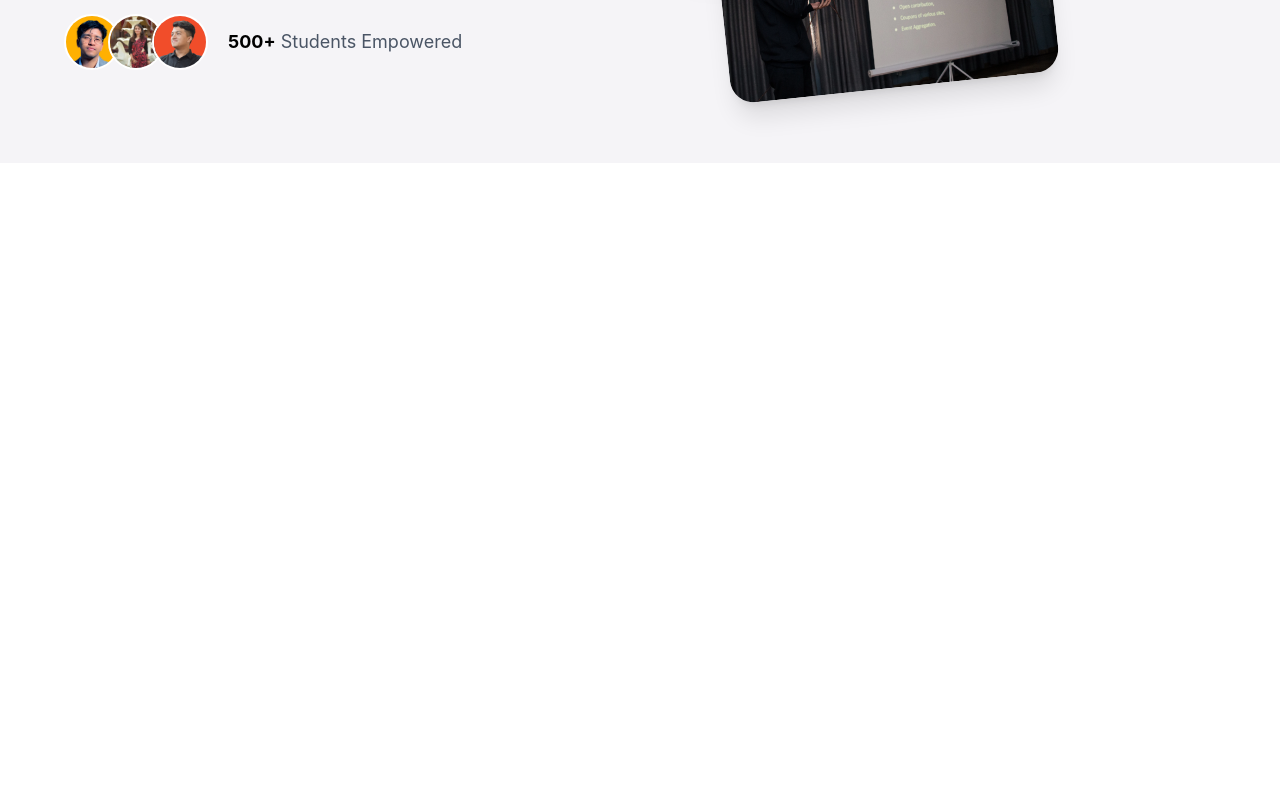
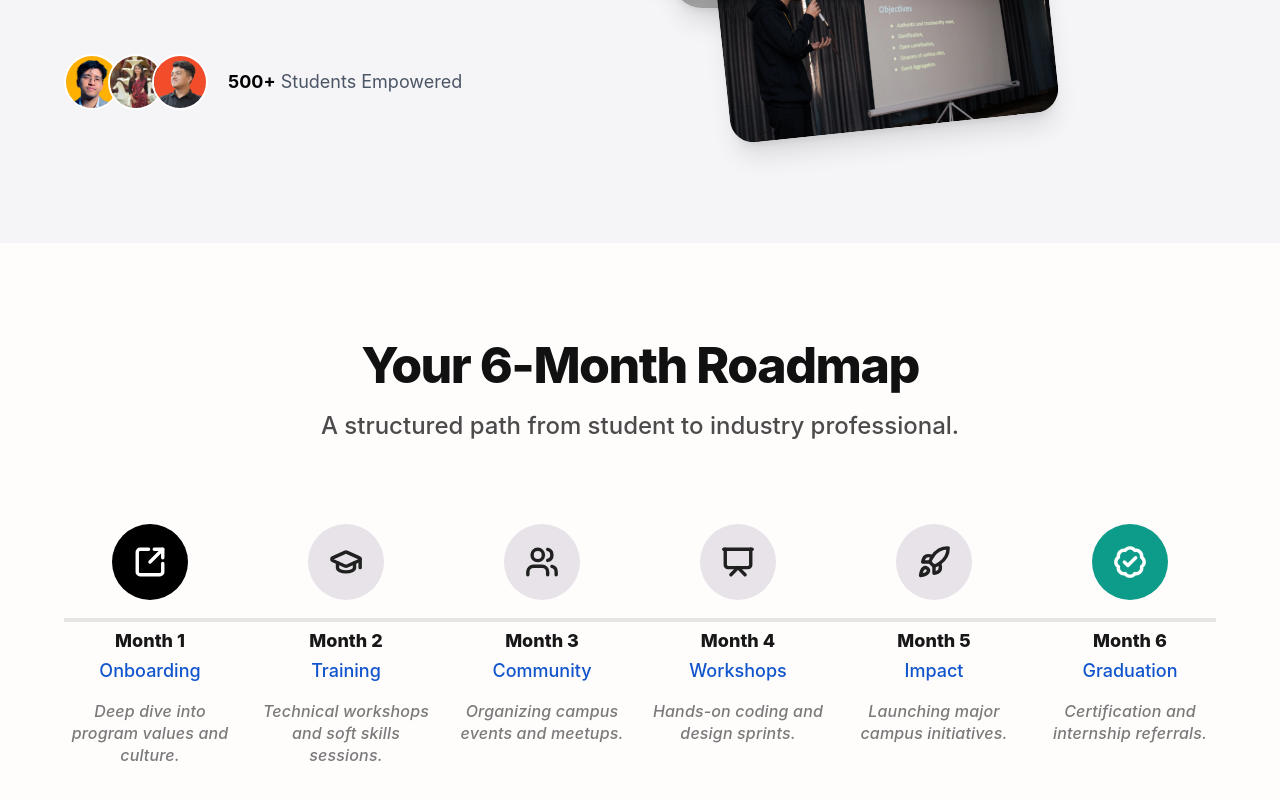
Before and after one commit to sthaarekh/lspp-website, a React (Vite) app: page / in a window 1280 px wide. Shown: the part 768-1568 px from the top of the page. Before the commit the page ends 931 px from the top, so only its background shows below. Built offline with nearby package versions, Linux system fonts and the light colour scheme; grey boxes are pictures that could not be loaded.

Commit message:
Roadmap completed

```diff
--- a/src/App.tsx
+++ b/src/App.tsx
@@ -1,12 +1,14 @@
 import React from "react";
 import Navbar from "./layouts/Navbar";
 import Hero from "./layouts/Hero";
+import Roadmap from "./layouts/Roadmap";
 
 const App = () => {
   return (
     <div className="flex flex-col bg-[#F5F4F7] min-h-screen">
       <Navbar />
       <Hero />
+      <Roadmap/>
     </div>
   );
 };
--- /dev/null
+++ b/src/data/data.ts
@@ -0,0 +1,49 @@
+import {
+  SquareArrowOutUpRight,
+  GraduationCap,
+  Users,
+  Presentation,
+  Rocket,
+  BadgeCheck,
+} from "lucide-react";
+
+export const roadmapData = [
+  {
+    month: "Month 1",
+    title: "Onboarding",
+    description: "Deep dive into program values and culture.",
+    icon: SquareArrowOutUpRight,
+    active: true,
+  },
+  {
+    month: "Month 2",
+    title: "Training",
+    description: "Technical workshops and soft skills sessions.",
+    icon: GraduationCap,
+  },
+  {
+    month: "Month 3",
+    title: "Community",
+    description: "Organizing campus events and meetups.",
+    icon: Users,
+  },
+  {
+    month: "Month 4",
+    title: "Workshops",
+    description: "Hands-on coding and design sprints.",
+    icon: Presentation,
+  },
+  {
+    month: "Month 5",
+    title: "Impact",
+    description: "Launching major campus initiatives.",
+    icon: Rocket,
+  },
+  {
+    month: "Month 6",
+    title: "Graduation",
+    description: "Certification and internship referrals.",
+    icon: BadgeCheck,
+    completed: true,
+  },
+];
--- a/src/layouts/Hero.tsx
+++ b/src/layouts/Hero.tsx
@@ -14,7 +14,7 @@ import person3 from '../assets/person3.png';
 const Hero = () => {
   return (
     <section className="bg-[#F5F4F7] min-h-screen">
-      <div className="max-w-7xl mx-auto px-8 lg:px-16">
+      <div className="max-w-7xl mx-auto px-8 lg:px-16 py-10">
 
         <div className="grid lg:grid-cols-2 items-center min-h-[850px] gap-16">
 
--- a/src/layouts/Navbar.tsx
+++ b/src/layouts/Navbar.tsx
@@ -12,7 +12,7 @@ const Navbar = ({
   ctaText = "Apply Now",
 }) => {
   return (
-    <header className="w-full border-b border-gray-200 bg-[#f0eeee] ">
+    <header className="w-full border-b border-gray-200 bg-[#fffcfc] ">
       <div className="mx-auto flex h-[80px] items-center justify-between max-w-7xl mx-auto px-8 lg:px-16">
 
         <div className="flex items-center">
--- /dev/null
+++ b/src/layouts/Roadmap.tsx
@@ -0,0 +1,67 @@
+import React from "react";
+import { roadmapData } from "../data/data";
+
+const Roadmap = ({
+  title = "Your 6-Month Roadmap",
+  subtitle = "A structured path from student to industry professional.",
+}) => {
+  return (
+    <section className="w-full bg-[#fffcfc] px-16 py-24">
+      <div className="mx-auto max-w-7xl">
+        <div className="mb-20 text-center">
+          <h2 className="text-[50px] font-extrabold leading-[1.05] tracking-[-0.03em] text-[#111111]">
+            {title}
+          </h2>
+          <p className="mt-4 text-[24px] font-medium text-[#4B4B4B]">
+            {subtitle}
+          </p>
+        </div>
+
+        <div className="relative">
+          <div className="absolute left-0 right-0 top-[94px] h-[4px] bg-[#E7E3E3]" />
+
+          <div className="grid grid-cols-6 gap-6">
+            {roadmapData.map((item) => {
+              const Icon = item.icon;
+              const isActive = item.active;
+              const isCompleted = item.completed;
+
+              return (
+                <div
+                  key={item.month}
+                  className="relative flex flex-col items-center text-center"
+                >
+                  <div
+                    className={`z-10 flex h-[76px] w-[76px] items-center justify-center rounded-full ${
+                      isActive
+                        ? "bg-black text-white"
+                        : isCompleted
+                        ? "bg-[#0D9B8A] text-white"
+                        : "bg-[#E7E3E8] text-[#202020]"
+                    }`}
+                  >
+                    <Icon strokeWidth={2.4} className="h-[34px] w-[34px]" />
+                  </div>
+
+                  <h3 className="mt-8 text-[18px] font-extrabold leading-none text-[#171717]">
+                    {item.month}
+                  </h3>
+
+                  <p className="mt-3 text-[18px] font-medium leading-none text-[#1155CC]">
+                    {item.title}
+                  </p>
+
+                  <p className="mt-5 max-w-[260px] text-[16px] font-medium italic leading-[1.4] tracking-[0.01em] text-[#7A7A7A]">
+                    {item.description}
+                  </p>
+                </div>
+              );
+            })}
+          </div>
+        </div>
+      </div>
+    </section>
+  );
+};
+
+export default Roadmap;
```
